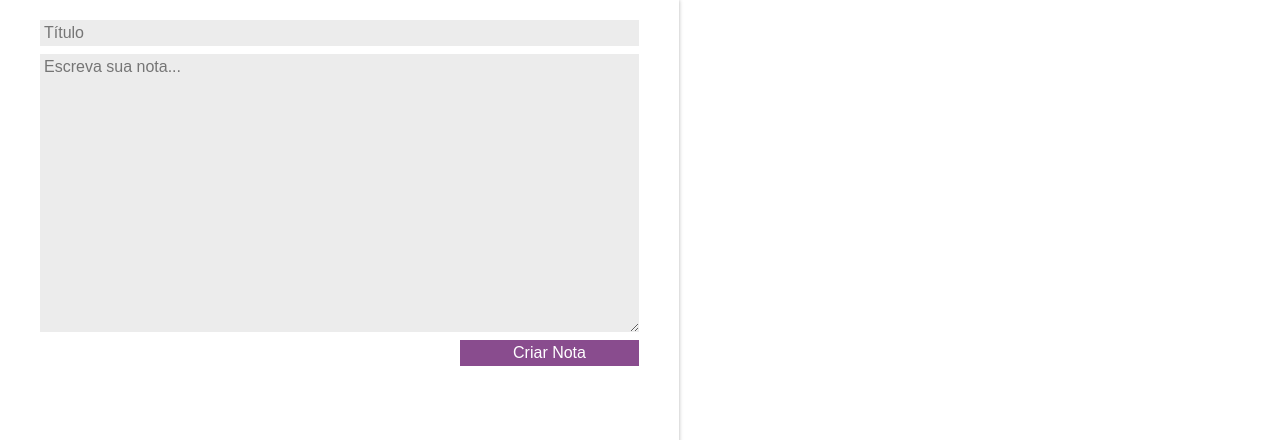
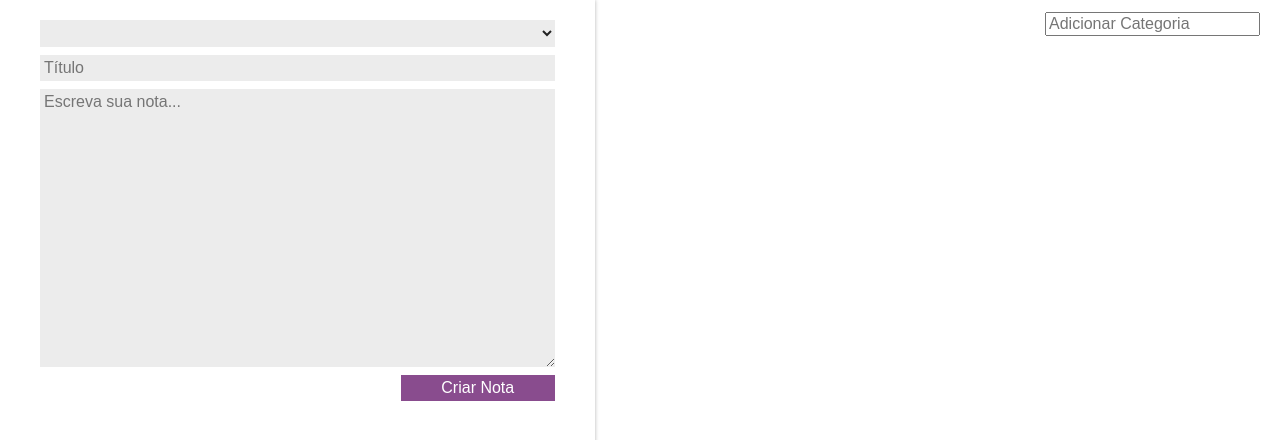
Before and after one commit to nathaliebsl/alura, a React (Create React App) app in the folder react/react-js/projeto-react/ceep/: page / in a window 1280 px wide. Shown: the top 440 px of the page. Built offline with nearby package versions, Linux system fonts and the light colour scheme.

Commit message:
add categorias em App, ListaCategorias e FormularioCadastro

```diff
--- a/react/react-js/projeto-react/ceep/src/App.js
+++ b/react/react-js/projeto-react/ceep/src/App.js
@@ -1,6 +1,7 @@
 import React, { Component } from "react";
 import ListaDeNotas from "./components/ListaDeNotas";
 import FormularioCadastro from "./components/FormularioCadastro";
+import ListaDeCategorias from "./components/ListaDeCategorias";
 import "./assets/App.css";
 import "./assets/index.css";
 
@@ -9,6 +10,7 @@
     super();
     this.state = {
       notas: [],
+      categorias: [],
     };
   }
 
@@ -21,20 +23,38 @@
     this.setState(novoEstado);
   }
 
-  deletarNota(index){
+  deletarNota(index) {
     let arrayNotas = this.state.notas;
-    arrayNotas.splice(index,1);
-    this.setState({notas:arrayNotas})
+    arrayNotas.splice(index, 1);
+    this.setState({ notas: arrayNotas });
     console.log("deletar");
+  }
+
+  adicionarCategoria(categoria) {
+    const novaCategoria = categoria;
+    const novoArrayCategorias = [...this.state.categorias, novaCategoria];
+    const novoEstadoCategorias = {
+      categorias: novoArrayCategorias,
+    };
+    this.setState(novoEstadoCategorias);
+
   }
 
   render() {
     return (
       <section className="conteudo">
-        <FormularioCadastro criarNota={this.criarNota.bind(this)} />
-        <ListaDeNotas
-        apagarNota={this.deletarNota.bind(this)}
-        notas={this.state.notas} />
+        <FormularioCadastro
+        categorias={this.state.categorias}
+        criarNota={this.criarNota.bind(this)} />
+        <main className="conteudo-principal">
+          <ListaDeCategorias
+          adicionarCategoria={this.adicionarCategoria.bind(this)}
+          categorias={this.state.categorias} />
+          <ListaDeNotas
+            apagarNota={this.deletarNota.bind(this)}
+            notas={this.state.notas}
+          />
+        </main>
       </section>
     );
   }
--- a/react/react-js/projeto-react/ceep/src/assets/App.css
+++ b/react/react-js/projeto-react/ceep/src/assets/App.css
@@ -1,5 +1,9 @@
 .conteudo {
     display: flex;
+  }
+
+  .conteudo-principal {
+    flex-grow: 3;
   }
 
   :root {
--- a/react/react-js/projeto-react/ceep/src/components/FormularioCadastro/FormularioCadastro.jsx
+++ b/react/react-js/projeto-react/ceep/src/components/FormularioCadastro/FormularioCadastro.jsx
@@ -1,36 +1,37 @@
 import React, { Component } from "react";
-import "./estilo.css"
+import "./estilo.css";
 
 class FormularioCadastro extends Component {
-
-  constructor(props){
+  constructor(props) {
     super(props);
     this.titulo = "";
     this.texto = "";
   }
 
-  _handleMudancaTitulo(evento){
+  _handleMudancaTitulo(evento) {
     evento.stopPropagation();
     this.titulo = evento.target.value;
   }
 
-  _handleMudancaTexto(evento){
+  _handleMudancaTexto(evento) {
     evento.stopPropagation();
     this.texto = evento.target.value;
   }
 
-  _criarNota(evento){
+  _criarNota(evento) {
     evento.preventDefault();
     evento.stopPropagation();
     this.props.criarNota(this.titulo, this.texto);
-
   }
 
   render() {
     return (
-      <form className="form-cadastro"
-      onSubmit={this._criarNota.bind(this)}>
-
+      <form className="form-cadastro" onSubmit={this._criarNota.bind(this)}>
+        <select className="form-cadastro_input">
+          {this.props.categorias.map((categoria) => {
+            return <option>{categoria}</option>;
+          })}
+        </select>
         <input
           type="text"
           placeholder="Título"
--- /dev/null
+++ b/react/react-js/projeto-react/ceep/src/components/ListaDeCategorias/ListaDeCategorias.jsx
@@ -0,0 +1,31 @@
+import React, { Component } from "react";
+import "./estilo.css";
+
+class ListaDeCategorias extends Component {
+    _handleEventoInput(e) {
+        if(e.key === "Enter"){
+            let valorCategoria = e.target.value;
+            this.props.adicionarCategoria(valorCategoria);
+        }
+    }
+
+  render() {
+    return (
+      <section className="lista-categorias">
+        <ul className="lista-categorias_lista">
+            {this.props.categorias.map((categoria, index) => {
+                return <li key={index} className="lista-categorias_item">{categoria}</li>
+            })}
+        </ul>
+        <input
+          type="text"
+          className="lista-categorias_input"
+          placeholder="Adicionar Categoria"
+          onKeyUp={this._handleEventoInput.bind(this)}
+        ></input>
+      </section>
+    );
+  }
+}
+
+export default ListaDeCategorias;
--- /dev/null
+++ b/react/react-js/projeto-react/ceep/src/components/ListaDeCategorias/estilo.css
@@ -0,0 +1,21 @@
+.lista-categorias{
+    display: flex;
+    flex-direction: row;
+    margin-top: 12px;
+}
+.lista-categorias_lista{
+    flex: 1;
+    display: flex;
+    flex-direction: row;
+    justify-content: space-evenly;
+}
+.lista-categorias_item{
+    background-color: var(--secundaria);
+    color: white;
+    padding: 4px 8px;
+    border-radius: 10px;
+    font-family: Arial, Helvetica, sans-serif;
+}
+.lista-categorias_input{
+    margin-right: 20px;
+}
--- /dev/null
+++ b/react/react-js/projeto-react/ceep/src/components/ListaDeCategorias/index.js
@@ -0,0 +1,3 @@
+import ListaDeCategorias from "./ListaDeCategorias";
+
+export default ListaDeCategorias;
```
Also changed, not shown: 1 other file (tests, documents, lock files or other folders).
